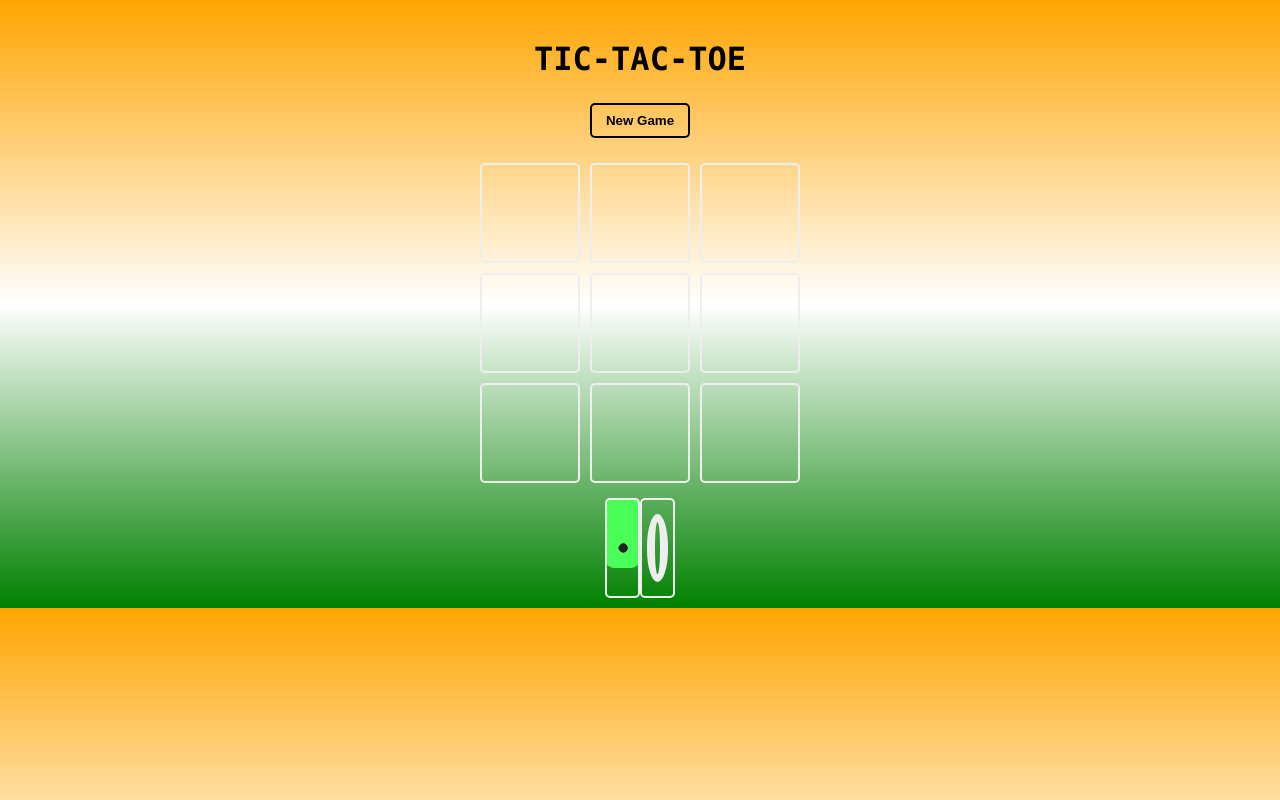
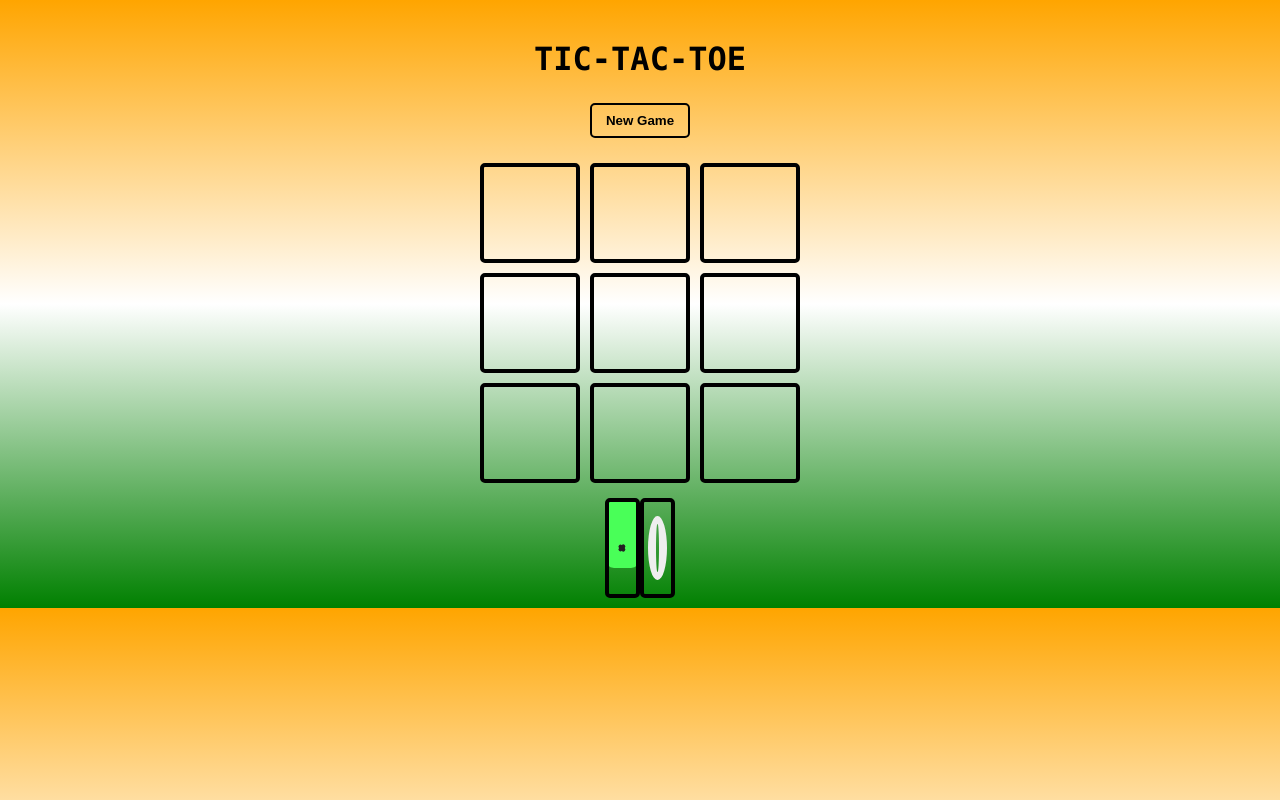
Before and after one commit to ganitkumar517/feynman, a React (Create React App) app: page / in a window 1280 px wide. Built offline with nearby package versions, Linux system fonts and the light colour scheme; the HTML template or start-up script is replaced by a standard one.

Commit message:
Update Square.scss

```diff
--- a/src/components/Square.scss
+++ b/src/components/Square.scss
@@ -1,7 +1,7 @@
 .square {
     width: 100px;
     height: 100px;
-    border: 2px solid #eee;
+    border: 4px solid black;
     border-radius: 5px;
     display: grid;
     place-items: center;
```
